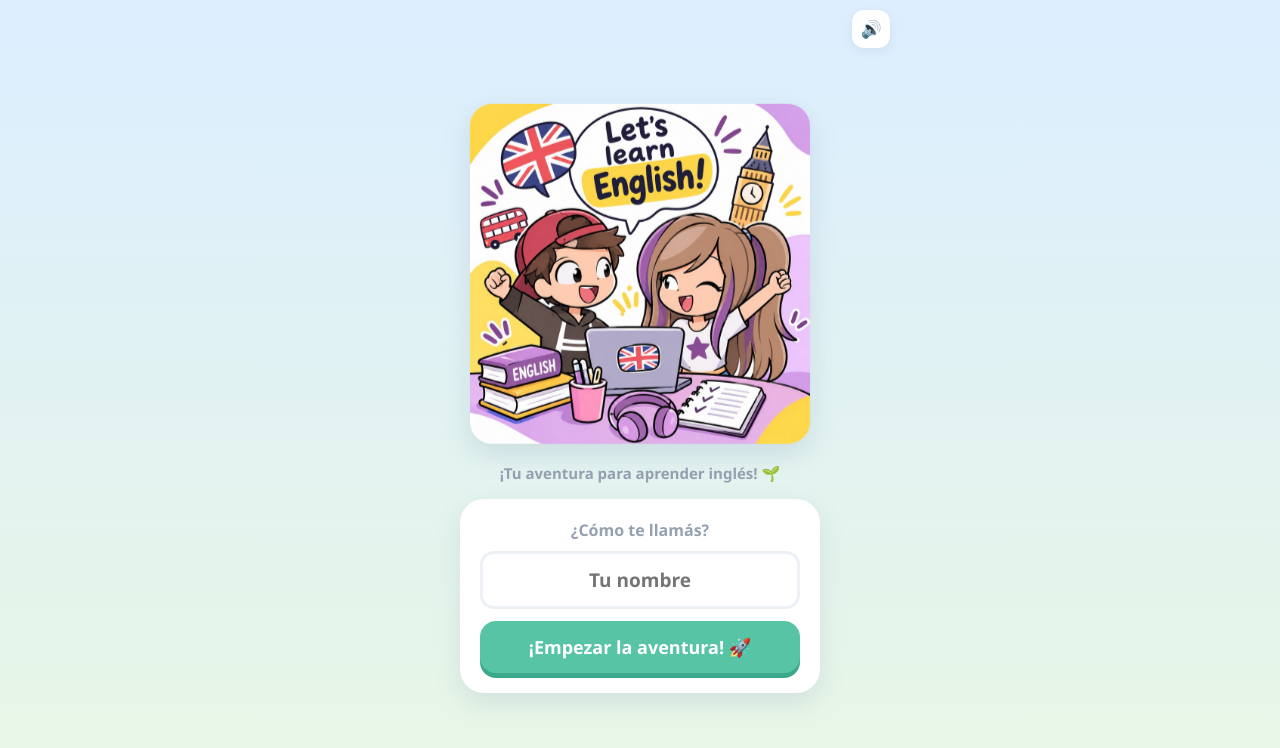
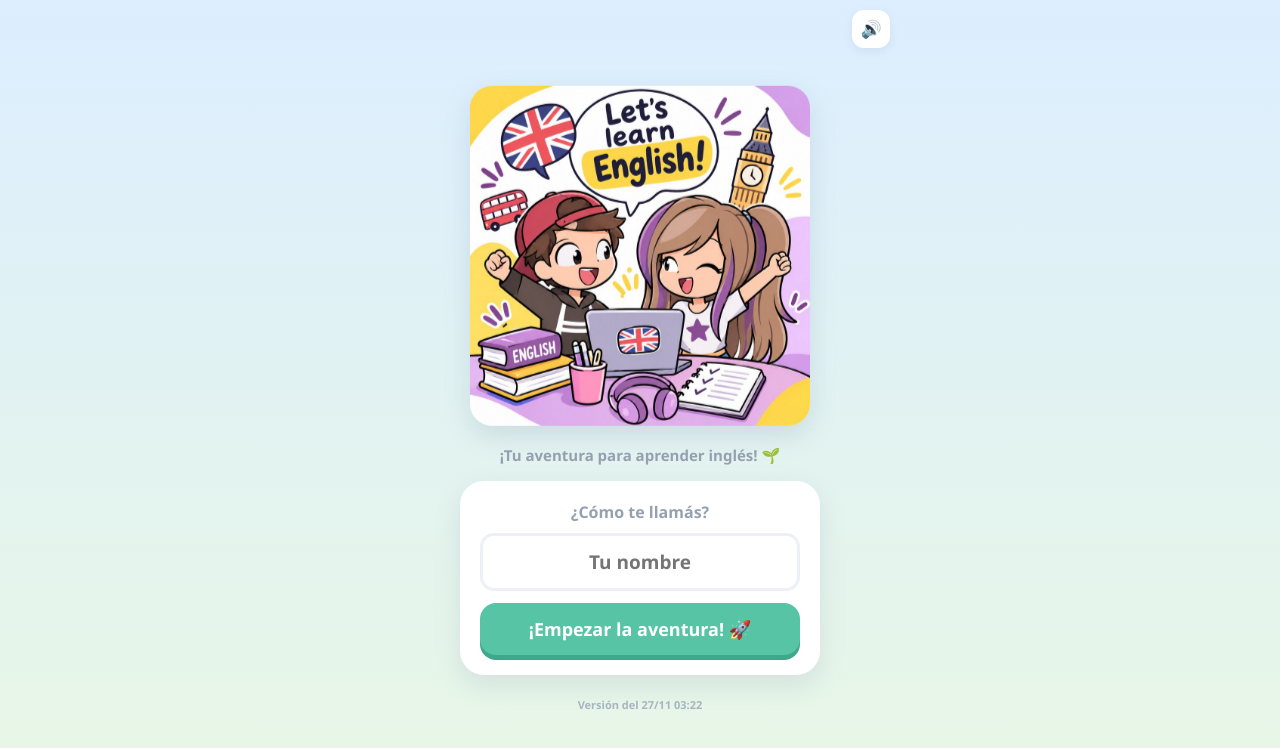
Before and after one commit to nestorortegaaus-spec/english-quest, a plain HTML site: page index.html in a window 1280 px wide. Drawn offline with Linux system fonts and the light colour scheme.

Commit message:
Muestra la fecha de la versión en el inicio y se actualiza también desde una lección
Así se puede ver si el teléfono ya tiene la versión nueva, y si quedó trabado
en una lección con una versión vieja, al volver a la app se recarga sola.

Co-Authored-By: Claude Opus 5.5 <noreply@anthropic.com>
Claude-Session: https://claude.ai/code/session_018p4DR9NFSUso51BjjWDvvP

```diff
--- a/index.html
+++ b/index.html
@@ -1167,6 +1167,9 @@ function cloop(){cx.clearRect(0,0,cv.width,cv.height);for(var i=ps.length-1;i>=0
 cloop();
 
 if(S.name){document.getElementById('nameIn').value=S.name;}
+(function(){try{var d=new Date(document.lastModified);if(isNaN(d))return;var t=document.createElement('div');t.id='appVer';t.style.cssText='font-size:11px;font-weight:800;color:#a9b4c2;margin-top:6px;text-align:center';
+ function z(n){return (n<10?'0':'')+n;}t.textContent='Versión del '+z(d.getDate())+'/'+z(d.getMonth()+1)+' '+z(d.getHours())+':'+z(d.getMinutes());
+ var c=document.querySelector('#s-start .start');if(c)c.appendChild(t);}catch(e){}})();
 /* Botón Atrás de Android: no cierra la app, vuelve al camino (y del camino al inicio) */
 (function(){
  function guard(){try{history.pushState({eq:1},'');}catch(e){}}
@@ -1200,7 +1203,7 @@ if(S.name){document.getElementById('nameIn').value=S.name;}
    }).catch(function(){});
  }
  function tryReload(){ if(!pending)return; var on=document.querySelector('.screen.on'); var id=on?on.id:'';
-   if(id==='s-start'||id==='s-path'){pending=false;location.reload();} }
+   if(id==='s-start'||id==='s-path'||id==='s-lesson'||id==='s-reward'){pending=false;location.reload();} }
  window.addEventListener('load',function(){setTimeout(check,1500);});
  document.addEventListener('visibilitychange',function(){if(document.visibilityState==='visible')check();});
  setInterval(function(){ if(document.visibilityState==='visible')check(); },120000);
```
